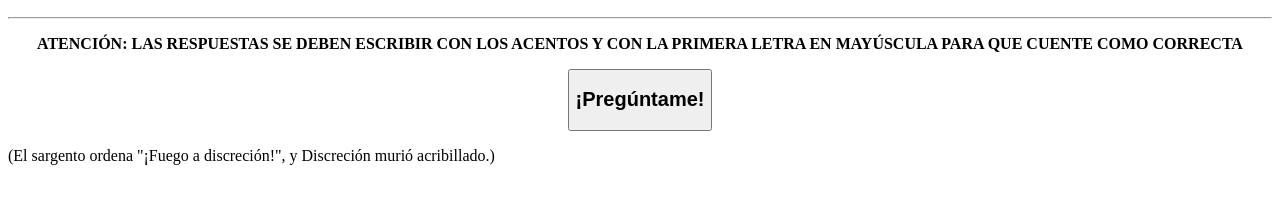
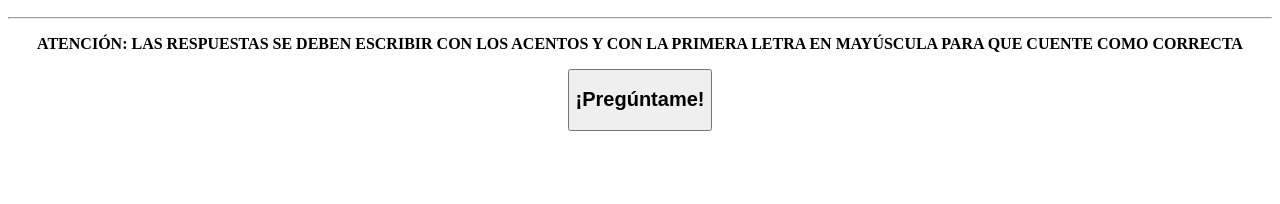
Before and after one commit to EMC-prog/testquizquesions, a plain HTML site: page demo/figret/figuras.html in a window 1280 px wide. Shown: the part 110-314 px from the top of the page. Drawn offline with Linux system fonts and the light colour scheme.

Commit message:
Update figuras.html
Removed a joke

```diff
--- a/demo/figret/figuras.html
+++ b/demo/figret/figuras.html
@@ -14,6 +14,6 @@
           <p><b>ATENCIÓN: LAS RESPUESTAS SE DEBEN ESCRIBIR CON LOS ACENTOS Y CON LA PRIMERA LETRA EN MAYÚSCULA PARA QUE CUENTE COMO CORRECTA</b></p>
     <button onClick="ask()"><h2>¡Pregúntame!</h2></button>
       </div>
-      <footer><p>(El sargento ordena "¡Fuego a discreción!", y Discreción murió acribillado.)</p></footer>
+      <footer><!--<p>(El sargento ordena "¡Fuego a discreción!", y Discreción murió acribillado.)</p>--></footer>
   </body>
 </html>
```
